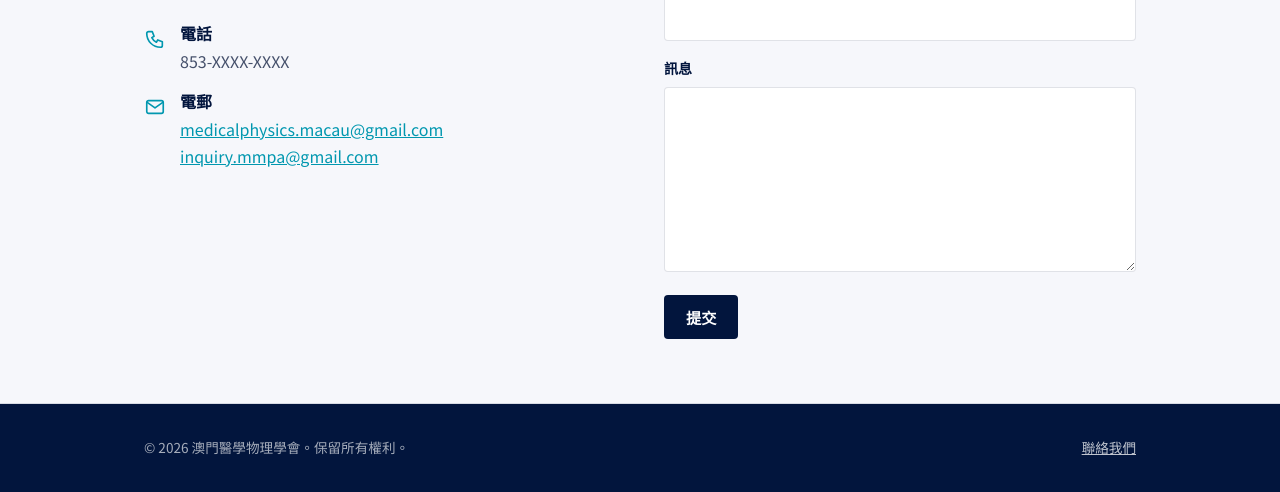
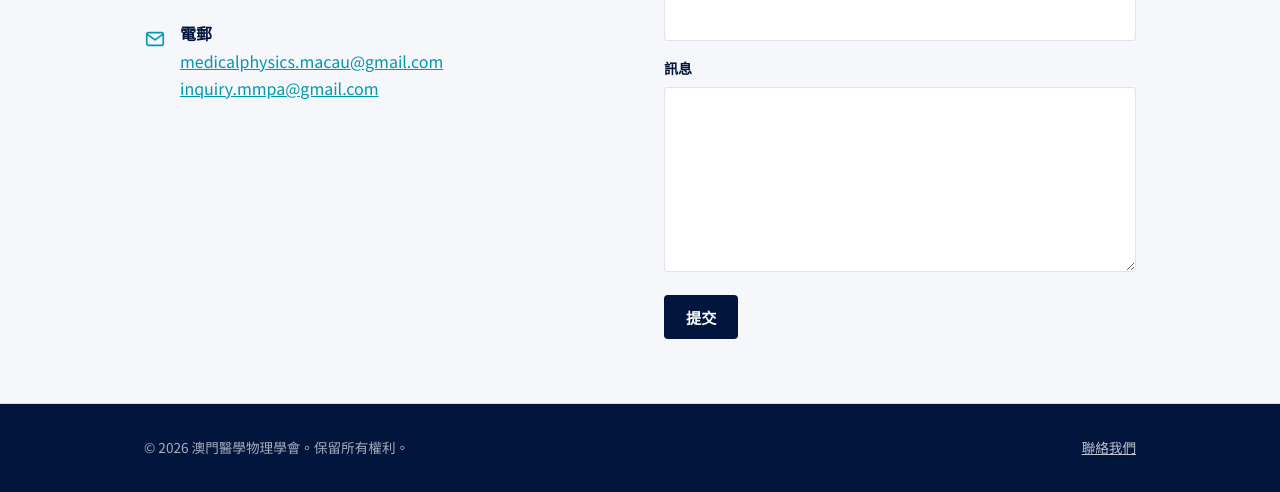
Before and after one commit to mmpa-macao/website, a plain HTML site: page contact.html in a window 1280 px wide. Shown: the part 430-922 px from the top of the page. Drawn offline with Linux system fonts and the light colour scheme.

```diff
--- a/contact.html
+++ b/contact.html
@@ -66,15 +66,6 @@
         </div>
 
         <div class="contact-row">
-          <svg viewBox="0 0 24 24" fill="none" stroke="currentColor" stroke-width="1.8" stroke-linecap="round" stroke-linejoin="round" aria-hidden="true"><path d="M5 4h4l2 5-2.5 1.5a11 11 0 0 0 5 5L15 13l5 2v4a2 2 0 0 1-2 2A15 15 0 0 1 3 6a2 2 0 0 1 2-2z"/></svg>
-          <div>
-            <h3><span class="lang-zh">電話</span><span class="lang-en">Phone</span></h3>
-            <!-- TODO: 草圖上的號碼只是示意，請換成學會的實際聯絡電話 -->
-            <p>853-XXXX-XXXX</p>
-          </div>
-        </div>
-
-        <div class="contact-row">
           <svg viewBox="0 0 24 24" fill="none" stroke="currentColor" stroke-width="1.8" stroke-linecap="round" stroke-linejoin="round" aria-hidden="true"><rect x="3" y="5" width="18" height="14" rx="2"/><path d="M3.5 7l8.5 6 8.5-6"/></svg>
           <div>
             <h3><span class="lang-zh">電郵</span><span class="lang-en">Email</span></h3>
```
Also changed, not shown: 26 other files.
